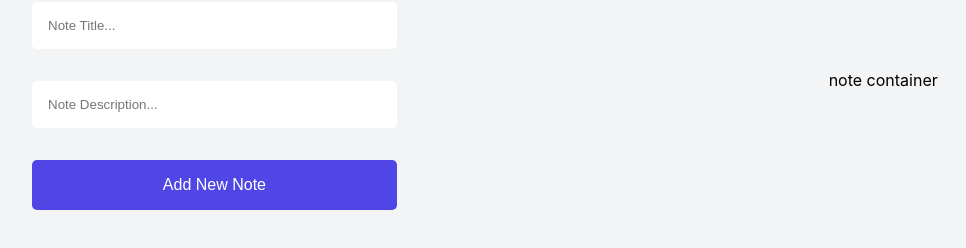
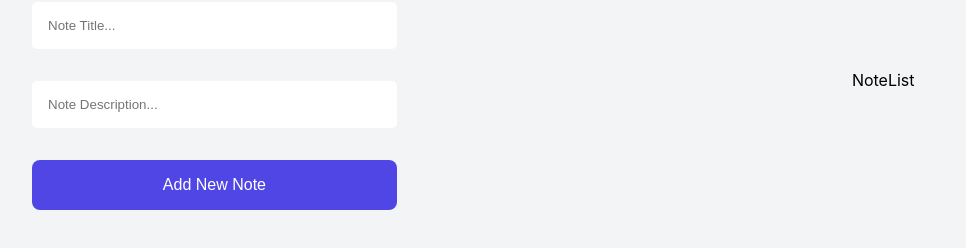
Before and after one commit to Soroosh-Hemati/NoteApp-React, a React app: page / in a window 1280 px wide. Shown: the part 152-400 px from the top of the page, without its empty margins (0-966 px from the left). Built offline with nearby package versions, Linux system fonts and the light colour scheme; the HTML template or start-up script is replaced by a standard one.

Commit message:
AddNewNote component completed

```diff
--- a/src/App.css
+++ b/src/App.css
@@ -20,7 +20,6 @@
 .note-form input {
   padding: 1rem;
   width: 100%;
-  min-width: 350px;
   margin-bottom: 2rem;
   border-radius: 5px;
 }
--- a/src/App.jsx
+++ b/src/App.jsx
@@ -1,12 +1,21 @@
 import AddNewNote from './components/AddNewNote'
+import NoteList from './components/NoteList'
 import './App.css'
+import { useState } from 'react'
 
 function App() {
+  const [notes,setNotes] = useState([]);
+  const handleAddNote = (newNote)=>{
+    setNotes((prevNotes)=>[...prevNotes,newNote])
+  }
+
   return <div className='container'>
     <div className="note-header">note header</div>
     <div className="note-app">
-      <AddNewNote></AddNewNote>
-      <div className="note-container">note container</div>
+      <AddNewNote onAddNote={handleAddNote}/>
+      <div className="note-container">
+        <NoteList notes={notes}/>
+        </div>
     </div>
   </div>
 
--- a/src/components/AddNewNote.jsx
+++ b/src/components/AddNewNote.jsx
@@ -1,13 +1,32 @@
-import React from 'react'
+import { useState } from "react";
 
-function AddNewNote() {
+
+function AddNewNote({onAddNote}) {
+    const [title, setTitle] = useState('');
+    const [description, setDescription] = useState('');
+
+    const handleSubmit = (event) => {
+        event.preventDefault();
+        if(!title || !description) return null
+        const newNote = {
+            title,
+            description,
+            id: Date.now(),
+            Completed: false,
+            createdAt: new Date().toISOString()
+        }
+        onAddNote(newNote)
+        setTitle('')
+        setDescription('')
+    }
+
     return (
         <div className="add-new-note">
             <h2>Add New Note</h2>
-        <form action="" className='note-form'>
-            <input type="text" placeholder='Note Title...' />
-            <input type="text" placeholder='Note Description...' className='note-desc-input'/>
-            <button className='btn--primary'>Add New Note</button>
+            <form className='note-form' onSubmit={handleSubmit}>
+                <input type="text" placeholder='Note Title...' value={title} onChange={(e) => setTitle(e.target.value)} />
+                <input type="text" placeholder='Note Description...' value={description} className='note-desc-input' onChange={(e) => setDescription(e.target.value)} />
+                <button className='btn btn--primary'>Add New Note</button>
             </form>
         </div>
     )
--- /dev/null
+++ b/src/components/NoteList.jsx
@@ -0,0 +1,8 @@
+
+function NoteList({notes}) {
+  return (
+    <div>NoteList</div>
+  )
+}
+
+export default NoteList
```
Lines whose indentation alone changed are shown as unchanged.
